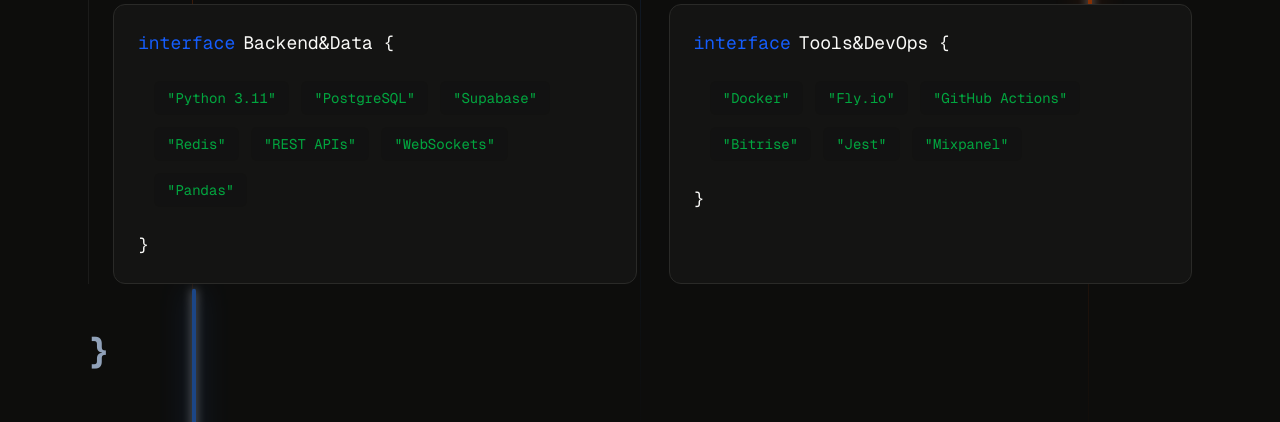
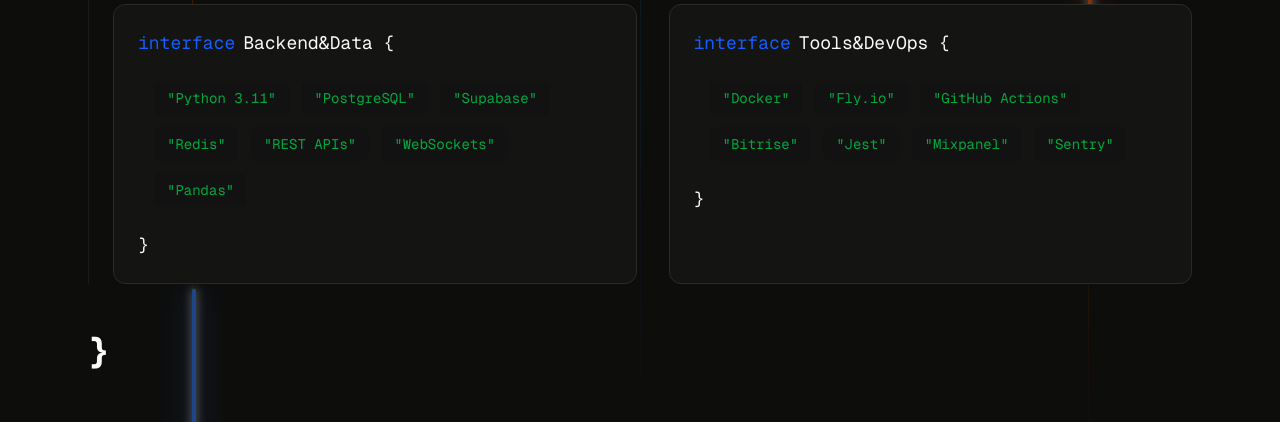
Before and after one commit to dubeyshantanu2/shantanu-portfolio, a Next.js app: page / in a window 1280 px wide. Shown: the part 1320-1742 px from the top of the page. Built offline with nearby package versions, Linux system fonts and the light colour scheme; no server answers.

Commit message:
feat: update section brackets and greenspace link

```diff
--- a/src/components/Section.tsx
+++ b/src/components/Section.tsx
@@ -59,7 +59,7 @@
         )}
         {children}
         {title && (
-          <h2 className="text-3xl md:text-4xl font-bold font-mono mt-12 text-slate-400 dark:text-slate-500">
+          <h2 className="text-3xl md:text-4xl font-bold font-mono mt-12">
             {'}'}
           </h2>
         )}
--- a/src/data/content.ts
+++ b/src/data/content.ts
@@ -27,7 +27,7 @@
   },
   {
     category: "Tools & DevOps",
-    items: ["Docker", "Fly.io", "GitHub Actions", "Bitrise", "Jest", "Mixpanel"],
+    items: ["Docker", "Fly.io", "GitHub Actions", "Bitrise", "Jest", "Mixpanel", "Sentry"],
   },
 ];
 
@@ -130,7 +130,7 @@
     ],
     tags: ["React Native", "Redux Toolkit", "FCM"],
     links: {
-      live: "https://apps.apple.com/us/app/greenspace-golf/id1632177881"
+      live: "https://www.greenspacegolf.com/"
     },
     featured: false,
   },
```
